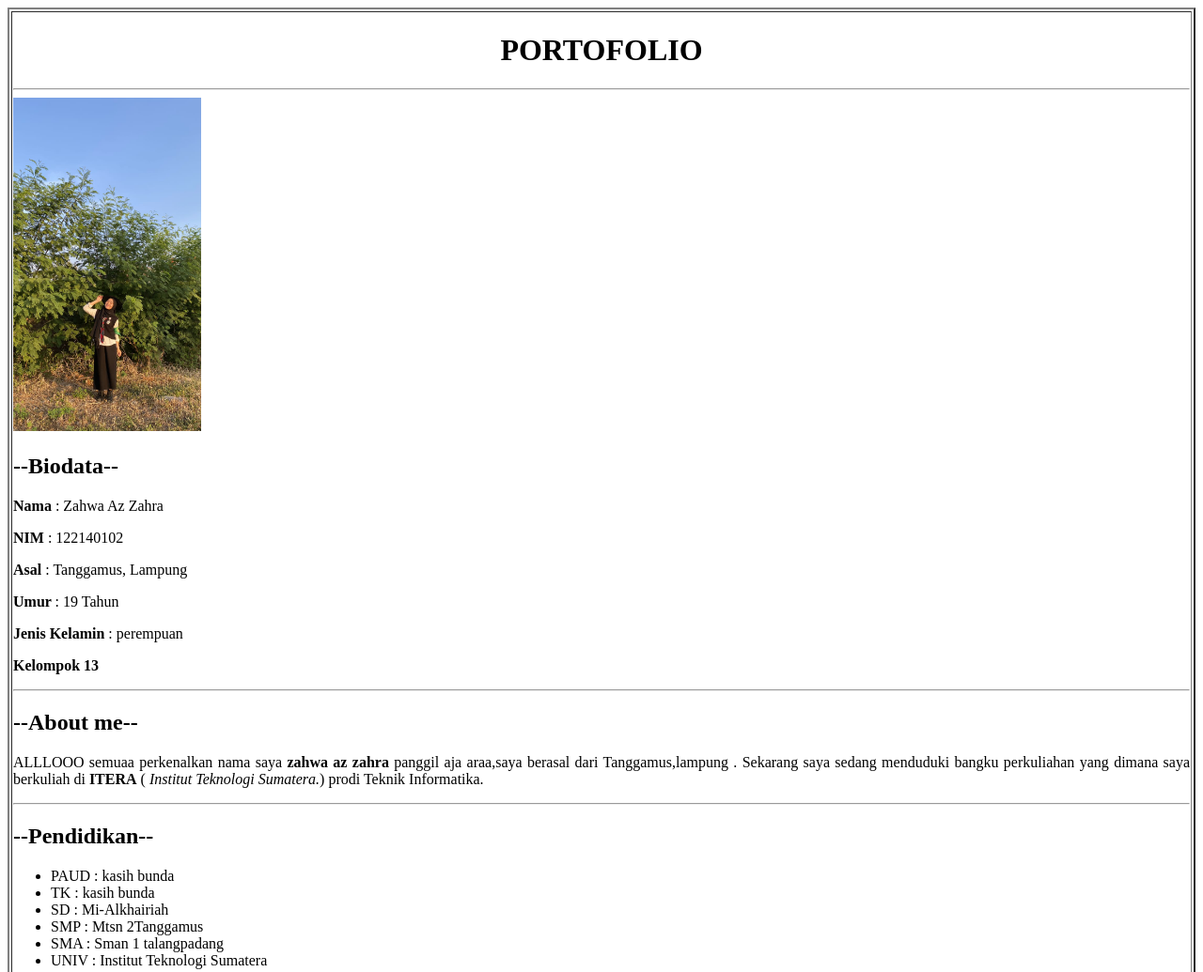
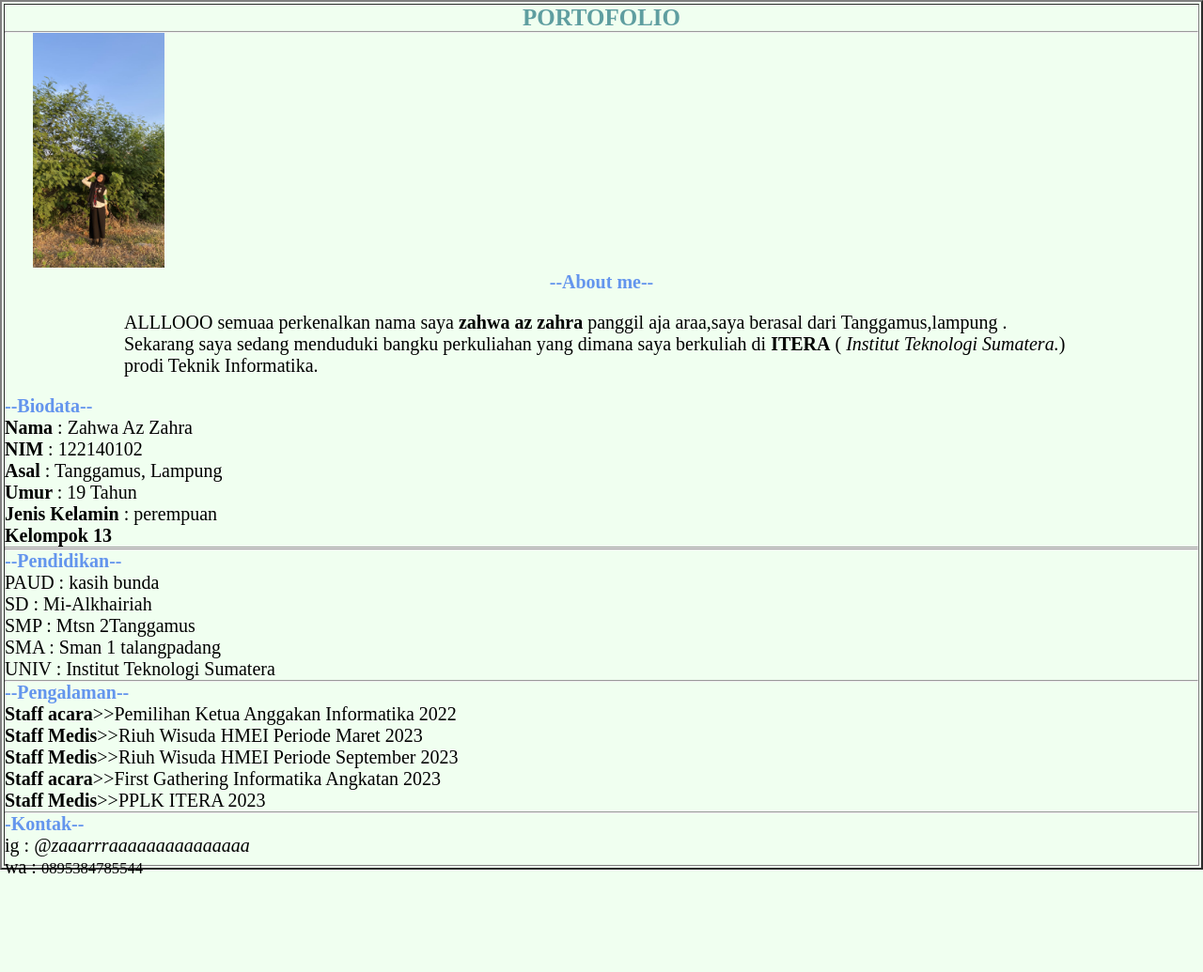
Before and after one commit to araa111/html-ara-, a plain HTML site: page indext.html in a window 1280 px wide. Shown: the top 1035 px of the page at 94% size. After the commit the page ends 935 px from the top, so only its background shows below. Drawn offline with Linux system fonts and the light colour scheme.

Commit message:
Menambahkan css

```diff
--- a/indext.html
+++ b/indext.html
@@ -3,6 +3,7 @@
 <head>
     <meta charset="UTF-8">
     <meta name="viewport" content="width=device-width, initial-scale=1.0">
+    <link rel="stylesheet" href="style.css">
     <title>Zahwa Az Zahra</title>
 </head>
 <body>
@@ -12,8 +13,14 @@
             <td>
                 <h1><center><b>PORTOFOLIO</b></center></h1>
                 <hr>
-                <img src="portofolio.jpeg" width="200"  alt="portofolio">
+                <img class= "gambar" src="portofolio.jpeg" width="200"  alt="portofolio">
 
+                <h2 class="me"><b>--About me--</b></h2>
+                <p class="about"> ALLLOOO semuaa perkenalkan nama saya <b>zahwa az zahra</b> panggil aja araa,saya berasal dari Tanggamus,lampung
+                . Sekarang saya sedang menduduki bangku perkuliahan yang dimana saya berkuliah di <b>ITERA</b> ( <i>Institut Teknologi Sumatera.</i>)
+                 prodi Teknik Informatika.</p>
+
+                 <div class="container">
                     <h2><b>--Biodata--</b></h2>
                     <p><b>Nama  </b>         :  Zahwa Az Zahra</p>
                     <p><b>NIM </b>           :  122140102</p>
@@ -22,15 +29,11 @@
                     <p><b>Jenis Kelamin </b> :  perempuan</p>
                     <p ><b>Kelompok 13</b></p>
                     <hr>
-                <h2><b>--About me--</b></h2>
-                <p align="justify"> ALLLOOO semuaa perkenalkan nama saya <b>zahwa az zahra</b> panggil aja araa,saya berasal dari Tanggamus,lampung
-                . Sekarang saya sedang menduduki bangku perkuliahan yang dimana saya berkuliah di <b>ITERA</b> ( <i>Institut Teknologi Sumatera.</i>)
-                 prodi Teknik Informatika.</p>
+
                     <hr>
-                <h2><b>--Pendidikan--</b></h2>
+                    <h2 class="pendidikan"><b>--Pendidikan--</b></h2>
                     <ul>
                         <li>PAUD : kasih bunda</li>
-                    <li>TK   : kasih bunda</li>
                         <li>SD   : Mi-Alkhairiah</li>
                         <li>SMP  : Mtsn 2Tanggamus</li>
                         <li>SMA  : Sman 1 talangpadang</li>
@@ -51,8 +54,8 @@
                     <ul>
                         <li>ig    : <i>@zaaarrraaaaaaaaaaaaaaa</i></li>
                         <li>wa    : <small>0895384785544</small></li>
-                    <li>email : <i>zahwa.122140102@student.itera.ac.id</i></li>
                     </ul>
+                 </div>
             </td>
         </tr>
     </table>
--- /dev/null
+++ b/style.css
@@ -0,0 +1,64 @@
+*{
+    margin: 0;
+    padding: 0;
+}
+h1 {
+    color: cadetblue;
+    font-size: 25px;
+    margin: 20 0;
+    transition: 0,5s;
+    cursor: default;
+}
+h1:hover{
+    color: coral;
+    transition: 0,5s;
+}
+
+h2 {
+    color: cornflowerblue;
+    font-size: 20px;
+    justify-content: left;
+    transition: 0,5s;
+    cursor: default;
+    text-align: left;
+}
+h2:hover{
+    color: coral;
+    transition: 0,5s;
+
+}
+.pendidikan{
+    color:cornflowerblue;
+    justify-content: space-around;
+
+}
+body{
+    background-color: honeydew;
+    justify-content: space-around;
+}
+.gambar{
+    margin-top: 35;
+    margin-bottom: 20;
+    width: 200px;
+    display: inline-flex;
+    size: 100px;
+    object-fit: scale-down;
+    height: 250px;
+}
+.about{
+    font-size: 20px;
+    text-align: left;
+    padding: 20px 10%;
+    width: fill;
+    text-align: left;
+}
+ .container{
+    height: 500px;
+    display: flex;
+    flex-direction: column;
+    justify-content: space-around;
+    font-size: 20px;
+ }
+.me {
+    text-align: center;
+}
```
Lines whose indentation alone changed are shown as unchanged.
